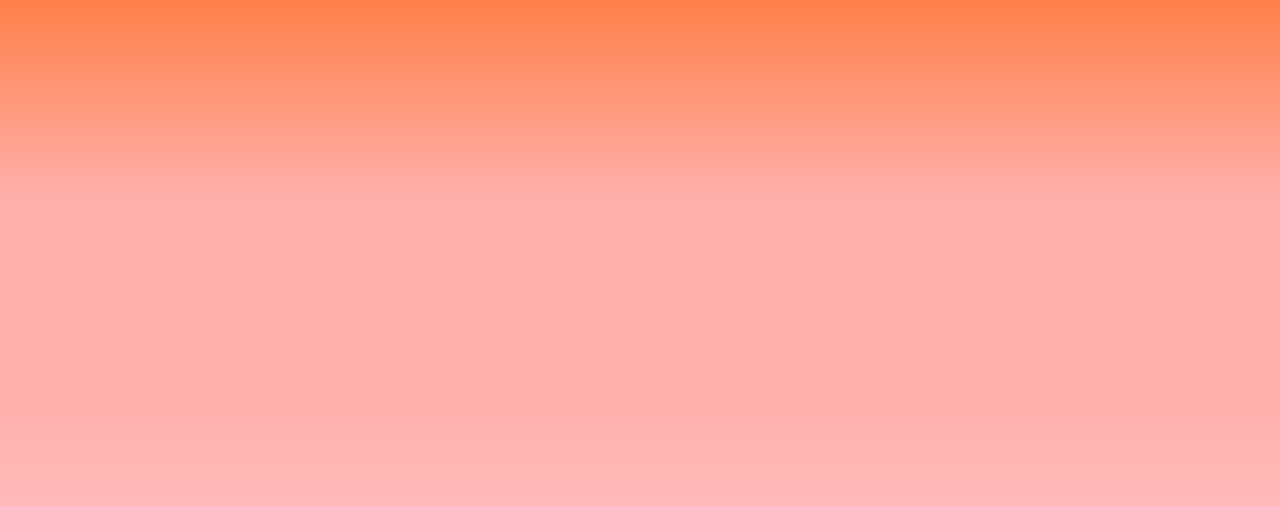
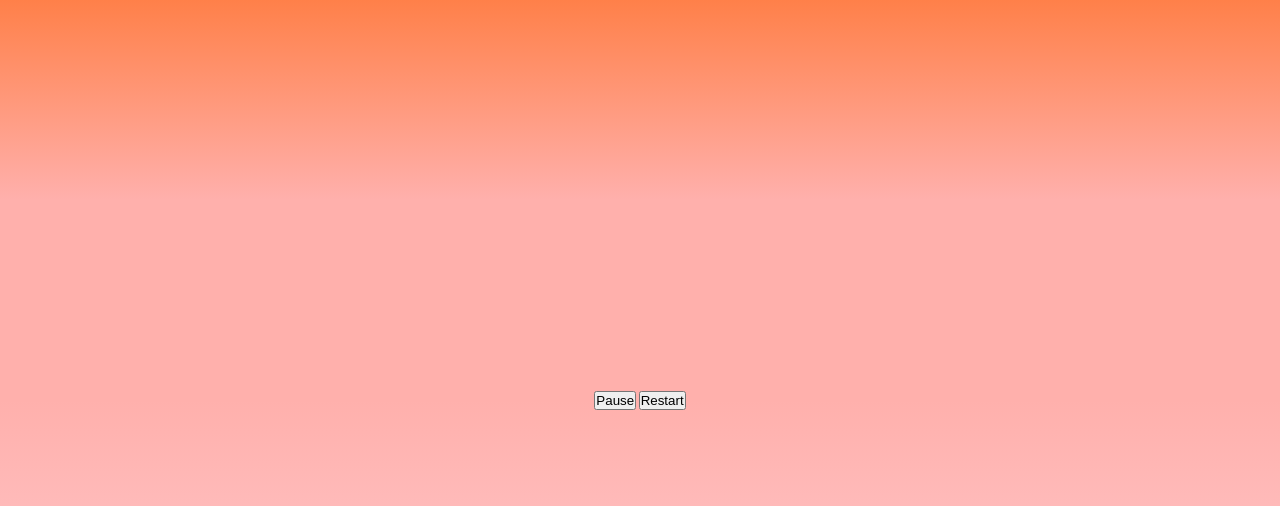
Before and after one commit to Koxei/FE22-js1-mp4-simon-andersson, a plain HTML site: page index.html in a window 1280 px wide. Shown: the top 506 px of the page. Drawn offline with Linux system fonts and the light colour scheme.

Commit message:
komplettering
La till pause och restart btn

```diff
--- a/index.html
+++ b/index.html
@@ -12,6 +12,10 @@
 </head>
 <body>
     <section>
+        <div id="btns">
+            <button id="pause">Pause</button>
+            <button id="restart">Restart</button>
+        </div>
         <img src="images/1.png" id="sun">
         <img src="images/2.png" id="bg-2">
         <img src="images/3.png" id="bg-3">
```
